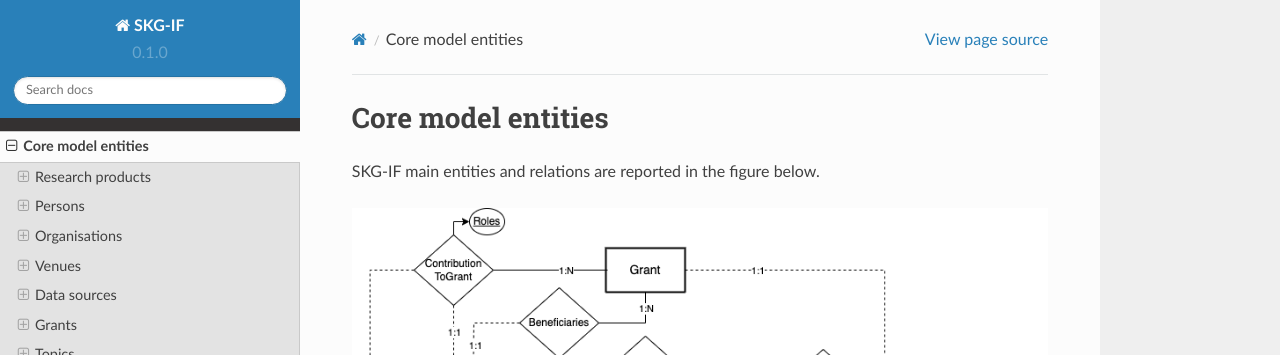
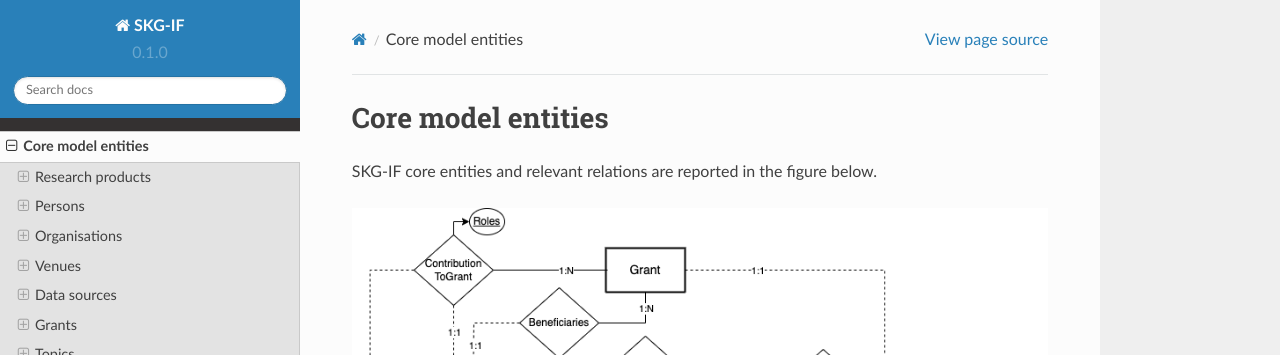
Before and after one commit to andremann/SKG-IF, a Sphinx documentation site: the page built from docs/source/model.rst, in a window 1280 px wide and 900 px high. Shown: the top 355 px of the window. Built offline with Sphinx 7.4.7 and the Read the Docs theme 2.0.0, drawn with Linux system fonts in a browser that asks for light colours.

```diff
--- a/docs/source/model.rst
+++ b/docs/source/model.rst
@@ -2,7 +2,7 @@
 ##############
 
 
-SKG-IF main entities and relations are reported in the figure below.
+SKG-IF core entities and relevant relations are reported in the figure below.
 
 .. image:: images/model.png
 
```
